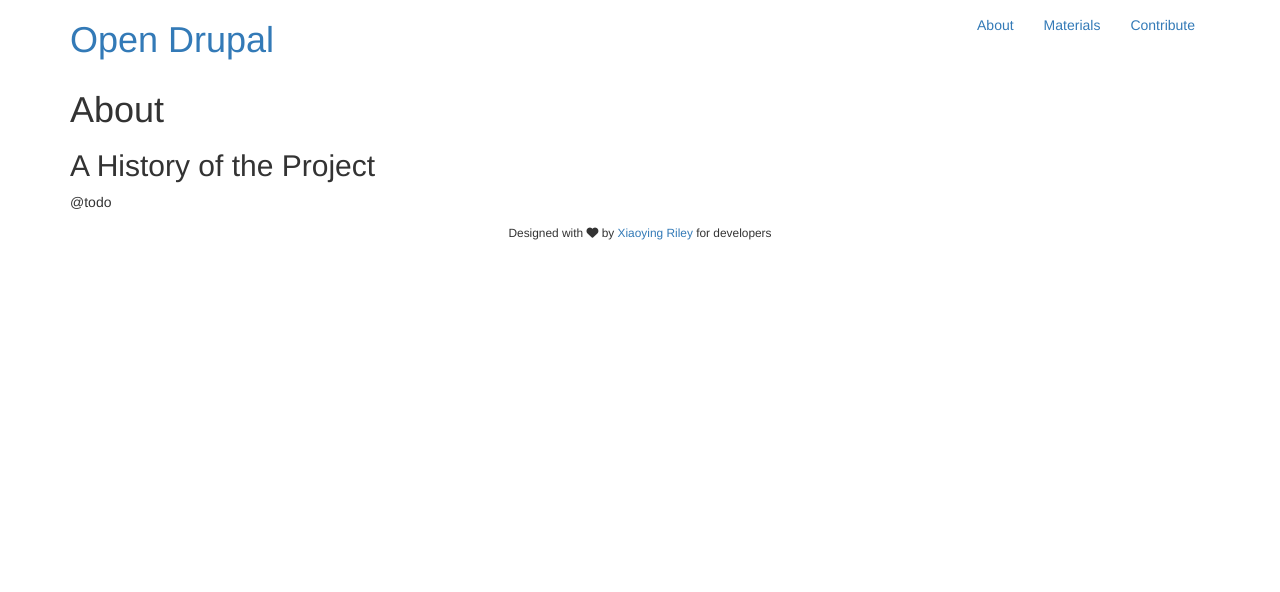
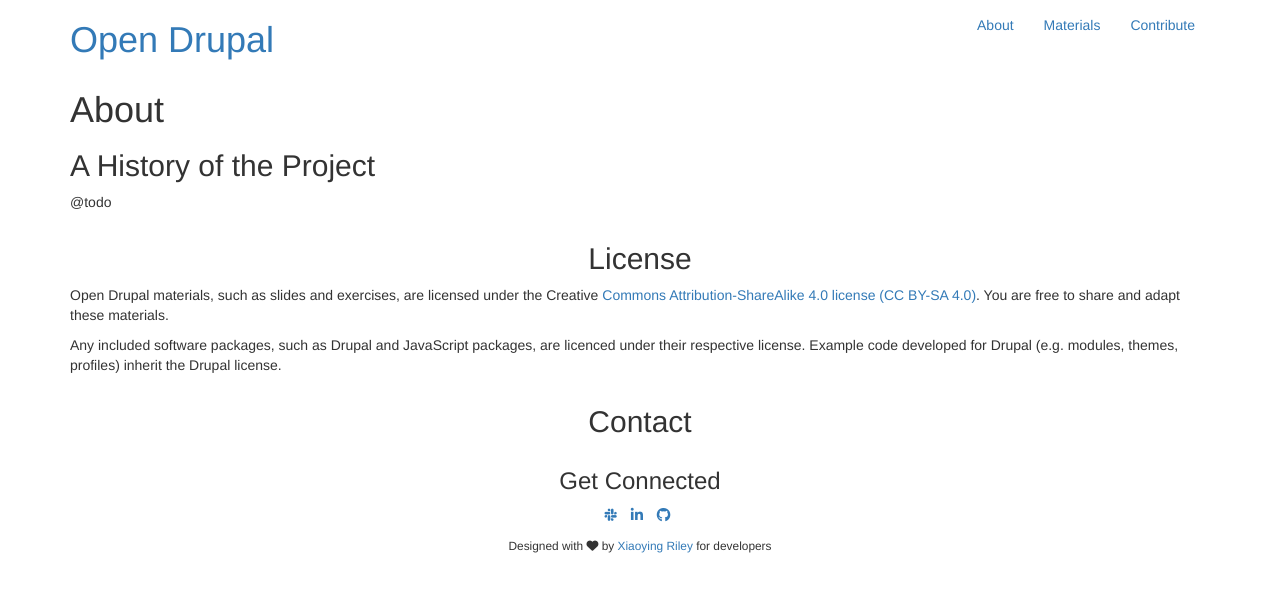
Before and after one commit to OpenDrupal/archived-opendrupal.org-site, a Jekyll site: the page built from about.md, in a window 1280 px wide. Shown: the top 592 px of the page. Built offline with Jekyll 4.4.1, drawn with Linux system fonts in a browser that asks for light colours; nearby versions of some CDN libraries; library files that are not in the unit come from our copies; comment, search, counter and statistics services are not loaded.

Commit message:
upfdate footer and license

```diff
--- a/_includes/contact.html
+++ b/_includes/contact.html
@@ -3,33 +3,13 @@
         <div class="container">
             <div class="contact-inner">
                 <h2 class="title  text-center">Contact</h2>
-                <p class="intro  text-center">I hope you find this Bootstrap template useful. <br />Feel free to get in touch if you have any questions or suggestions.</p>
-                <div class="author-message">
-                    <div class="profile">
-                      <img class="img-responsive" src="{{ site.baseurl }}public/images/profile.png" alt="" />
-                    </div><!--//profile-->
-                    <div class="speech-bubble">
-                        <h3 class="sub-title">Want to get more freebies in the future?</h3>
-                        <p>I tweet about #UX and #webdev related resources/content at <a href="https://twitter.com/3rdwave_themes" target="_blank">@3rdwave_themes</a>
-                        <p>If you like what I do, you can follow me on twitter and I will keep you informed about my next free template there :)</p>
-                        <p><strong>[Tip for developers]:</strong> If you take on freelance work you can put a tailored message here about your availability to attract potential clients. Be creative and good luck!</p>
-                        <div class="source">
-                            <span class="name"><a href="https://twitter.com/3rdwave_themes" target="_blank">Xiaoying Riley</a></span>
-                            <br />
-                            <span class="title">UX/UI Designer</span>
-                        </div><!--//source-->
-                    </div><!--//speech-bubble-->
-                </div><!--//author-message-->
                 <div class="clearfix"></div>
                 <div class="info text-center">
-                    <h4 class="sub-title">Get Connected</h4>
+                    <h3 class="sub-title">Get Connected</h3>
                     <ul class="social-icons list-inline">
-                        <li><a href="https://twitter.com/{{ site.twitter_username }}" target="_blank"><i class="fa fa-twitter"></i></a></li>
-                        <li><a href="https://www.facebook.com/{{ site.facebook }}" target="_blank"><i class="fa fa-facebook"></i></a></li>
-                        <li><a href="https://www.linkedin.com/in/{{ site.linkedin_username }}"><i class="fa fa-linkedin"></i></a></li>
-                        <li><a href="http://instagram.com/{{ site.instagram_username }}"><i class="fa fa-instagram"></i></a></li>
-                        <li><a href="https://dribbble.com/{{ site.dribbble_username }}"><i class="fa fa-dribbble"></i></a></li>
-                        <li class="last"><a href="mailto: {{ site.email }}"><i class="fa fa-envelope"></i></a></li>
+                        <li><a href="http://drupalslack.herokuapp.com/" target="_blank"><i class="fa fa-slack"></i></a></li>
+                        <li><a href="https://www.linkedin.com/groups/8324305/"><i class="fa fa-linkedin"></i></a></li>
+                        <li><a href="https://github.com/opendrupal"><i class="fa fa-github"></i></a></li>
                     </ul>
                 </div><!--//info-->
             </div><!--//contact-inner-->
--- a/_includes/license.html
+++ b/_includes/license.html
@@ -4,27 +4,9 @@
             <div class="license-inner">
             <h2 class="title text-center">License</h2>
                 <div class="info">
-                    <p>This Bootstrap theme is made by UX designer <a href="https://www.linkedin.com/in/xiaoying" target="_blank">Xiaoying Riley</a> at 3rd Wave Media for developers and is <strong>100% FREE</strong> under the <a href="https://creativecommons.org/licenses/by/3.0/" target="_blank">Creative Commons Attribution 3.0 License (CC BY 3.0)</a></p>
-                    <p><strong>[Tip for developers]:</strong> If your project is open source, you might want to put a <a href="https://www.paypal.com/us/cgi-bin/?cmd=_donate-intro-outside" target="_blank">PayPal "Donate" button</a> below so your users can express their gratitude. If your project is commercial, you can put a <a href="https://www.paypal.com/us/cgi-bin/webscr?cmd=_singleitem-intro-outside" target="_blank">PayPal "Buy Now" button</a> instead.</p>
+                  <p>Open Drupal materials, such as slides and exercises, are licensed under the Creative <a href="https://creativecommons.org/licenses/by-sa/4.0/" target="blank">Commons Attribution-ShareAlike 4.0 license (CC BY-SA 4.0)</a>. You are free to share and adapt these materials.</p>
+                    <p>Any included software packages, such as Drupal and JavaScript packages, are licenced under their respective license. Example code developed for Drupal (e.g. modules, themes, profiles) inherit the Drupal license.</p>
                 </div><!--//info-->
-                <div class="cta-container">
-                    <div class="speech-bubble">
-                        <p class="intro">If you are feeling generous and want to show your support to Xiaoying, you can buy her a beer or coffee via the PayPal donate button below. :)</p>
-                        <div class="icon-holder  text-center"><i class="fa fa-smile-o"></i></div>
-                    </div><!--//speech-bubble-->
-                    <div class="btn-container  text-center">
-                        <!--//You need to generate your own PayPal button - https://www.paypal.com/us/cgi-bin/?cmd=_donate-intro-outside -->
-                        <!--PayPal generated code starts-->
-                        <form action="https://www.paypal.com/cgi-bin/webscr" method="post" target="_top">
-                        <input type="hidden" name="cmd" value="_s-xclick">
-                        <input type="hidden" name="hosted_button_id" value="Y46LJNXGAVVWW">
-                        <input type="image" src="https://www.paypalobjects.com/en_US/i/btn/btn_donate_LG.gif" border="0" name="submit" alt="PayPal - The safer, easier way to pay online!">
-                        <img alt="" border="0" src="https://www.paypalobjects.com/en_GB/i/scr/pixel.gif" width="1" height="1">
-                        </form>
-                        <!--//PayPal generated code ends-->
-
-                    </div><!--//btn-container-->
-                </div><!--//cta-container-->
             </div><!--//license-inner-->
         </div><!--//container-->
     </section><!--//how-->
--- a/_layouts/page.html
+++ b/_layouts/page.html
@@ -11,6 +11,8 @@
     {{ content }}
   </div>
 </section>
+{% include license.html %}
+{% include contact.html %}
 {% include footer.html %}
 </body>
 </html>
```
Also changed, not shown: 8 other files.
